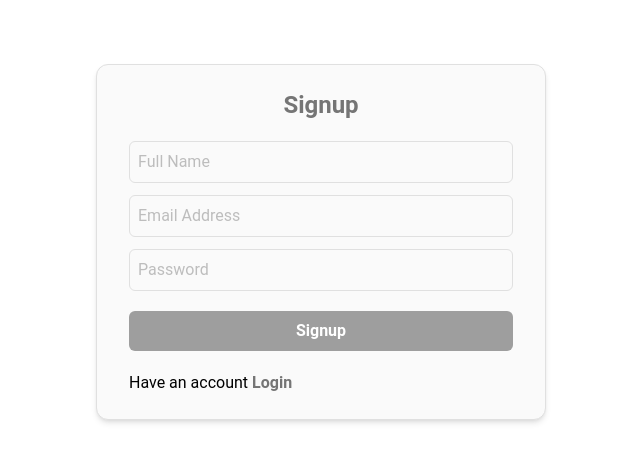
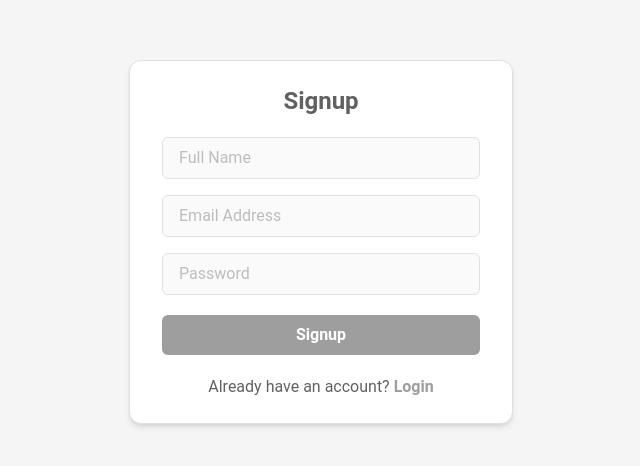
Before and after one commit to Suvansh-7harma/E-commerce, a React (Vite) app: page /signup in a window 1280 px wide. Shown: the part 158-624 px from the top of the page, without its empty margins (319-959 px from the left). Built offline with nearby package versions, Linux system fonts and the light colour scheme; no server answers; the database is empty.

Commit message:
error handling in login/signup

```diff
--- a/src/pages/registration/Login.jsx
+++ b/src/pages/registration/Login.jsx
@@ -15,8 +15,13 @@ const Login = () => {
   // navigate
   const navigate = useNavigate();
 
-  // User Signup State
+  // User Login State
   const [userLogin, setUserLogin] = useState({
+    email: "",
+    password: "",
+  });
+
+  const [errors, setErrors] = useState({
     email: "",
     password: "",
   });
@@ -25,10 +30,40 @@ const Login = () => {
    *                          User Login Function
    *========================================================================**/
 
+  const validateForm = () => {
+    let isValid = true;
+    const newErrors = {
+      email: "",
+      password: "",
+    };
+
+    // Email Validation
+    const emailRegex = /^[a-zA-Z0-9._%+-]+@[a-zA-Z0-9.-]+\.[a-zA-Z]{2,}$/;
+    if (!userLogin.email) {
+      newErrors.email = "Email is required";
+      isValid = false;
+    } else if (!emailRegex.test(userLogin.email)) {
+      newErrors.email = "Please enter a valid email address";
+      isValid = false;
+    }
+
+    // Password Validation
+    if (!userLogin.password) {
+      newErrors.password = "Password is required";
+      isValid = false;
+    } else if (userLogin.password.length < 6) {
+      newErrors.password = "Password must be at least 6 characters long";
+      isValid = false;
+    }
+
+    setErrors(newErrors);
+    return isValid;
+  };
+
   const userLoginFunction = async () => {
-    // validation
-    if (userLogin.email === "" || userLogin.password === "") {
-      toast.error("All Fields are required");
+    // Validate form fields
+    if (!validateForm()) {
+      return;
     }
 
     setLoading(true);
@@ -38,7 +73,6 @@ const Login = () => {
         userLogin.email,
         userLogin.password
       );
-      // console.log(users.user)
 
       try {
         const q = query(
@@ -72,20 +106,19 @@ const Login = () => {
       toast.error("Login Failed");
     }
   };
+
   return (
-    <div className="flex justify-center items-center h-screen">
+    <div className="flex justify-center items-center h-screen bg-gray-100">
       {loading && <Loader />}
       {/* Login Form  */}
-      <div className="login_Form bg-gray-50 px-8 py-6 border border-gray-300 rounded-xl shadow-md">
+      <div className="bg-white px-8 py-6 border border-gray-300 rounded-xl shadow-md w-full max-w-sm">
         {/* Top Heading  */}
-        <div className="mb-5">
-          <h2 className="text-center text-2xl font-bold text-gray-500 ">
-            Login
-          </h2>
+        <div className="mb-5 text-center">
+          <h2 className="text-2xl font-bold text-gray-700">Login</h2>
         </div>
 
-        {/* Input One  */}
-        <div className="mb-3">
+        {/* Email Input  */}
+        <div className="mb-4">
           <input
             type="email"
             name="email"
@@ -97,12 +130,15 @@ const Login = () => {
                 email: e.target.value,
               });
             }}
-            className="bg-gray-50 border border-gray-300 px-2 py-2 w-96 rounded-md outline-none placeholder-gray-400"
+            className="bg-gray-50 border border-gray-300 px-4 py-2 w-full rounded-md outline-none placeholder-gray-400"
           />
+          {errors.email && (
+            <p className="text-red-500 text-sm">{errors.email}</p>
+          )}
         </div>
 
-        {/* Input Two  */}
-        <div className="mb-5">
+        {/* Password Input  */}
+        <div className="mb-4">
           <input
             type="password"
             placeholder="Password"
@@ -113,25 +149,29 @@ const Login = () => {
                 password: e.target.value,
               });
             }}
-            className="bg-gray-50 border border-gray-300 px-2 py-2 w-96 rounded-md outline-none placeholder-gray-400"
+            className="bg-gray-50 border border-gray-300 px-4 py-2 w-full rounded-md outline-none placeholder-gray-400"
           />
+          {errors.password && (
+            <p className="text-red-500 text-sm">{errors.password}</p>
+          )}
         </div>
 
-        {/* Signup Button  */}
+        {/* Login Button  */}
         <div className="mb-5">
           <button
             type="button"
             onClick={userLoginFunction}
-            className="bg-gray-500 hover:bg-gray-600 w-full text-white text-center py-2 font-bold rounded-md "
+            className="bg-gray-500 hover:bg-gray-600 w-full text-white py-2 font-bold rounded-md"
           >
             Login
           </button>
         </div>
 
-        <div>
-          <h2 className="text-black">
-            Don't Have an account{" "}
-            <Link className=" text-gray-500 font-bold" to={"/signup"}>
+        {/* Sign Up Link  */}
+        <div className="text-center">
+          <h2 className="text-gray-700">
+            Don't have an account?{" "}
+            <Link className="text-gray-500 font-bold" to="/signup">
               Signup
             </Link>
           </h2>
--- a/src/pages/registration/Signup.jsx
+++ b/src/pages/registration/Signup.jsx
@@ -21,20 +21,60 @@ const Signup = () => {
     email: "",
     password: "",
     role: "user",
+  });
 
+  const [errors, setErrors] = useState({
+    name: "",
+    email: "",
+    password: "",
   });
 
   /**========================================================================
    *                          User Signup Function
    *========================================================================**/
 
+  const validateForm = () => {
+    let isValid = true;
+    const newErrors = {
+      name: "",
+      email: "",
+      password: "",
+    };
+
+    // Name Validation
+    if (!userSignup.name) {
+      newErrors.name = "Name is required";
+      isValid = false;
+    } else if (userSignup.name.length < 3) {
+      newErrors.name = "Name must be at least 3 characters long";
+      isValid = false;
+    }
+
+    // Email Validation
+    const emailRegex = /^[a-zA-Z0-9._%+-]+@[a-zA-Z0-9.-]+\.[a-zA-Z]{2,}$/;
+    if (!userSignup.email) {
+      newErrors.email = "Email is required";
+      isValid = false;
+    } else if (!emailRegex.test(userSignup.email)) {
+      newErrors.email = "Please enter a valid email address";
+      isValid = false;
+    }
+
+    // Password Validation
+    if (!userSignup.password) {
+      newErrors.password = "Password is required";
+      isValid = false;
+    } else if (userSignup.password.length < 6) {
+      newErrors.password = "Password must be at least 6 characters long";
+      isValid = false;
+    }
+
+    setErrors(newErrors);
+    return isValid;
+  };
+
   const userSignupFunction = async () => {
-    if (
-      userSignup.name === "" ||
-      userSignup.email === "" ||
-      userSignup.password === ""
-    ) {
-      toast.error("All Fields are required");
+    if (!validateForm()) {
       return;
     }
 
@@ -80,19 +120,17 @@ const Signup = () => {
   };
 
   return (
-    <div className="flex justify-center items-center h-screen">
+    <div className="flex justify-center items-center h-screen bg-gray-100">
       {loading && <Loader />}
-      {/* Login Form  */}
-      <div className="login_Form bg-gray-50 px-8 py-6 border border-gray-300 rounded-xl shadow-md">
+      {/* Signup Form  */}
+      <div className="bg-white px-8 py-6 border border-gray-300 rounded-xl shadow-md w-full max-w-sm">
         {/* Top Heading  */}
-        <div className="mb-5">
-          <h2 className="text-center text-2xl font-bold text-gray-600 ">
-            Signup
-          </h2>
+        <div className="mb-5 text-center">
+          <h2 className="text-2xl font-bold text-gray-700">Signup</h2>
         </div>
 
-        {/* Input One  */}
-        <div className="mb-3">
+        {/* Name Input  */}
+        <div className="mb-4">
           <input
             type="text"
             placeholder="Full Name"
@@ -103,12 +141,13 @@ const Signup = () => {
                 name: e.target.value,
               });
             }}
-            className="bg-gray-50 border border-gray-300 px-2 py-2 w-96 rounded-md outline-none placeholder-gray-400"
+            className="bg-gray-50 border border-gray-300 px-4 py-2 w-full rounded-md outline-none placeholder-gray-400"
           />
+          {errors.name && <p className="text-red-500 text-sm">{errors.name}</p>}
         </div>
 
-        {/* Input Two  */}
-        <div className="mb-3">
+        {/* Email Input  */}
+        <div className="mb-4">
           <input
             type="email"
             placeholder="Email Address"
@@ -119,11 +158,14 @@ const Signup = () => {
                 email: e.target.value,
               });
             }}
-            className="bg-gray-50 border border-gray-300 px-2 py-2 w-96 rounded-md outline-none placeholder-gray-400"
+            className="bg-gray-50 border border-gray-300 px-4 py-2 w-full rounded-md outline-none placeholder-gray-400"
           />
+          {errors.email && (
+            <p className="text-red-500 text-sm">{errors.email}</p>
+          )}
         </div>
 
-        {/* Input Three  */}
+        {/* Password Input  */}
         <div className="mb-5">
           <input
             type="password"
@@ -135,8 +177,11 @@ const Signup = () => {
                 password: e.target.value,
               });
             }}
-            className="bg-gray-50 border border-gray-300 px-2 py-2 w-96 rounded-md outline-none placeholder-gray-400"
+            className="bg-gray-50 border border-gray-300 px-4 py-2 w-full rounded-md outline-none placeholder-gray-400"
           />
+          {errors.password && (
+            <p className="text-red-500 text-sm">{errors.password}</p>
+          )}
         </div>
 
         {/* Signup Button  */}
@@ -144,16 +189,17 @@ const Signup = () => {
           <button
             type="button"
             onClick={userSignupFunction}
-            className="bg-gray-500 hover:bg-gray-600 w-full text-white text-center py-2 font-bold rounded-md "
+            className="bg-gray-500 hover:bg-gray-600 w-full text-white py-2 font-bold rounded-md"
           >
             Signup
           </button>
         </div>
 
-        <div>
-          <h2 className="text-black">
-            Have an account{" "}
-            <Link className=" text-gray-600 font-bold" to={"/login"}>
+        {/* Login Link  */}
+        <div className="text-center">
+          <h2 className="text-gray-700">
+            Already have an account?{" "}
+            <Link className="text-gray-500 font-bold" to="/login">
               Login
             </Link>
           </h2>
```
